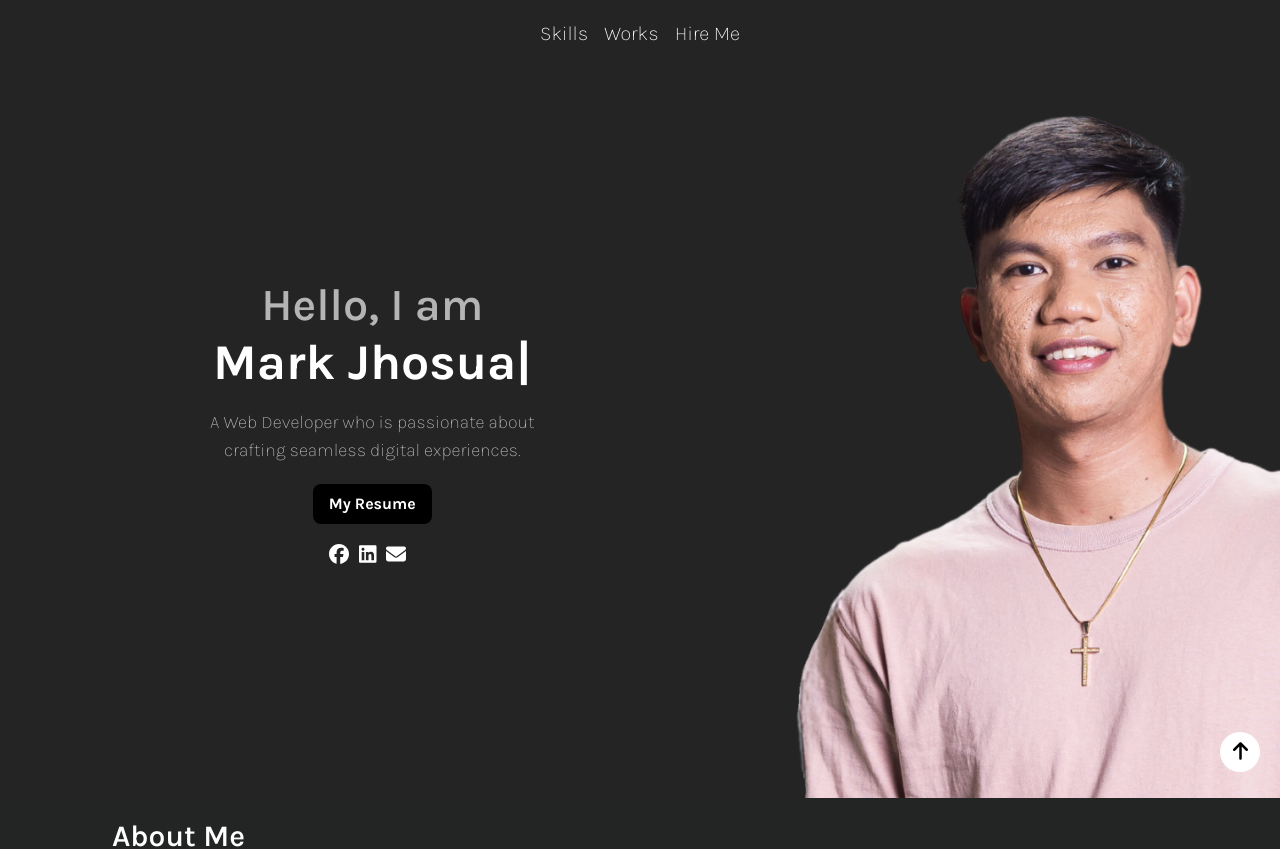
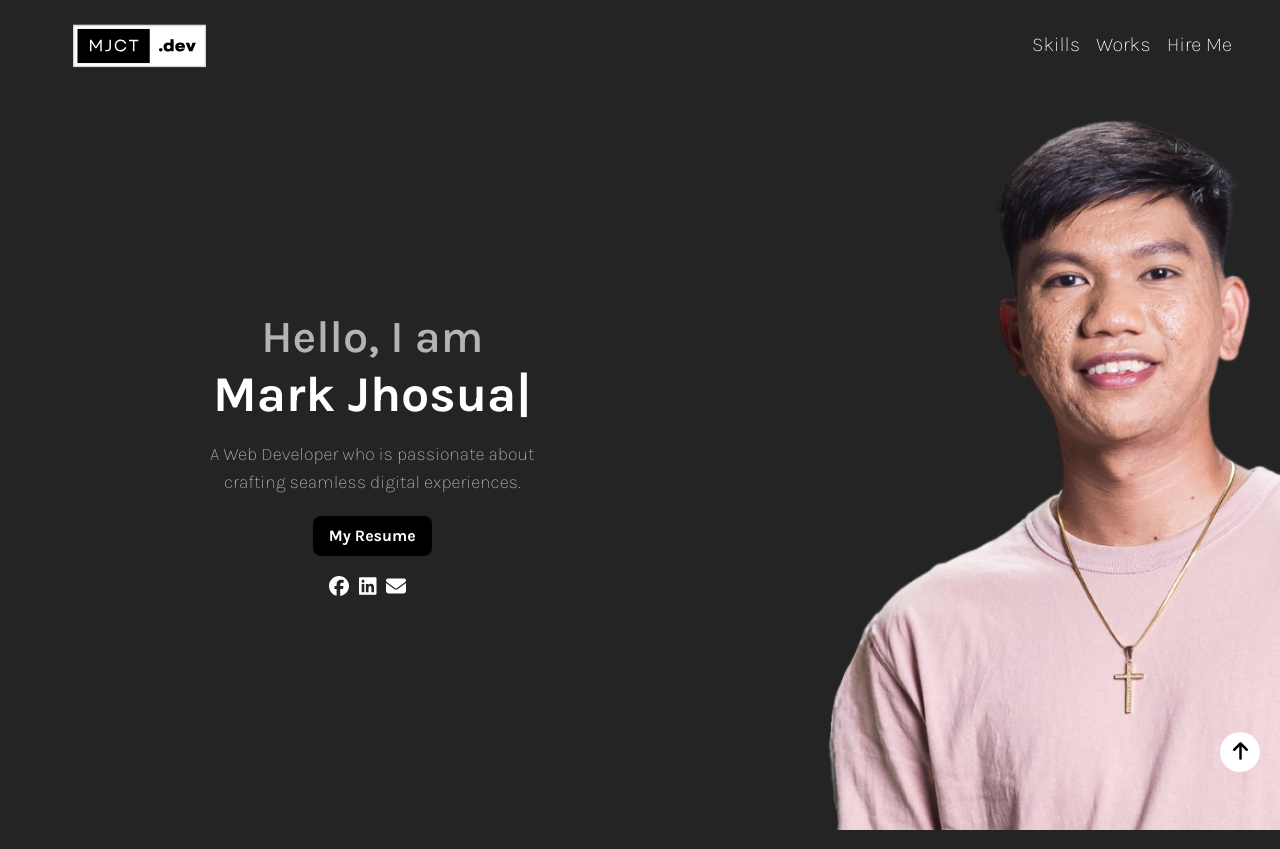
Before and after one commit to tuungss123/Portfolio, a React (Vite) app: page / in a window 1280 px wide. Shown: the top 849 px of the page. Built offline with nearby package versions, Linux system fonts and the light colour scheme.

Commit message:
added logo and animations

```diff
--- a/src/pages/Nav/index.jsx
+++ b/src/pages/Nav/index.jsx
@@ -1,5 +1,6 @@
 import { Link } from 'react-scroll';
 import { useTrail, animated } from 'react-spring';
+import Mark from '../../assets/svg/Mark.svg'
 
 const Nav = () => {
   const trail = useTrail(3, {
@@ -11,8 +12,13 @@ const Nav = () => {
 
 
   return (
-    <div className="w-full flex flex-row font-[open sans] font-thin text-[#ffffff] text-xl justify-center h-12 pt-3">
-      <div className="flex flex-row">
+    <div className="w-[100%] flex flex-row font-[open sans] justify-between items-center font-thin text-[#ffffff] xs:text-md xs:pl-2 xs:pr-2 sm:text-xl h-20 sm:pl-10 sm:pr-10 pt-3">
+      <div className='h-auto transition ease-in-out delay-50 hover:-translate-y-1 hover:scale-110 duration-300 ...'>
+        <a href="https://portfolio-nn2y.onrender.com/">
+        <img src={Mark} className='xs:w-[180px] sm:w-[220px]'></img>
+        </a>
+      </div>
+      <div className="flex flex-row w-[80%] justify-end">
         <animated.a style={trail[0]} className="m-2 group relative">
           <Link to="section1" smooth={true} duration={500} className='cursor-pointer'>Skills</Link>
           <div className="bg-white h-[2px] w-0 group-hover:w-full transition-all duration-500"></div>
```
Also changed, not shown: src/assets/svg/Mark.svg (added).
